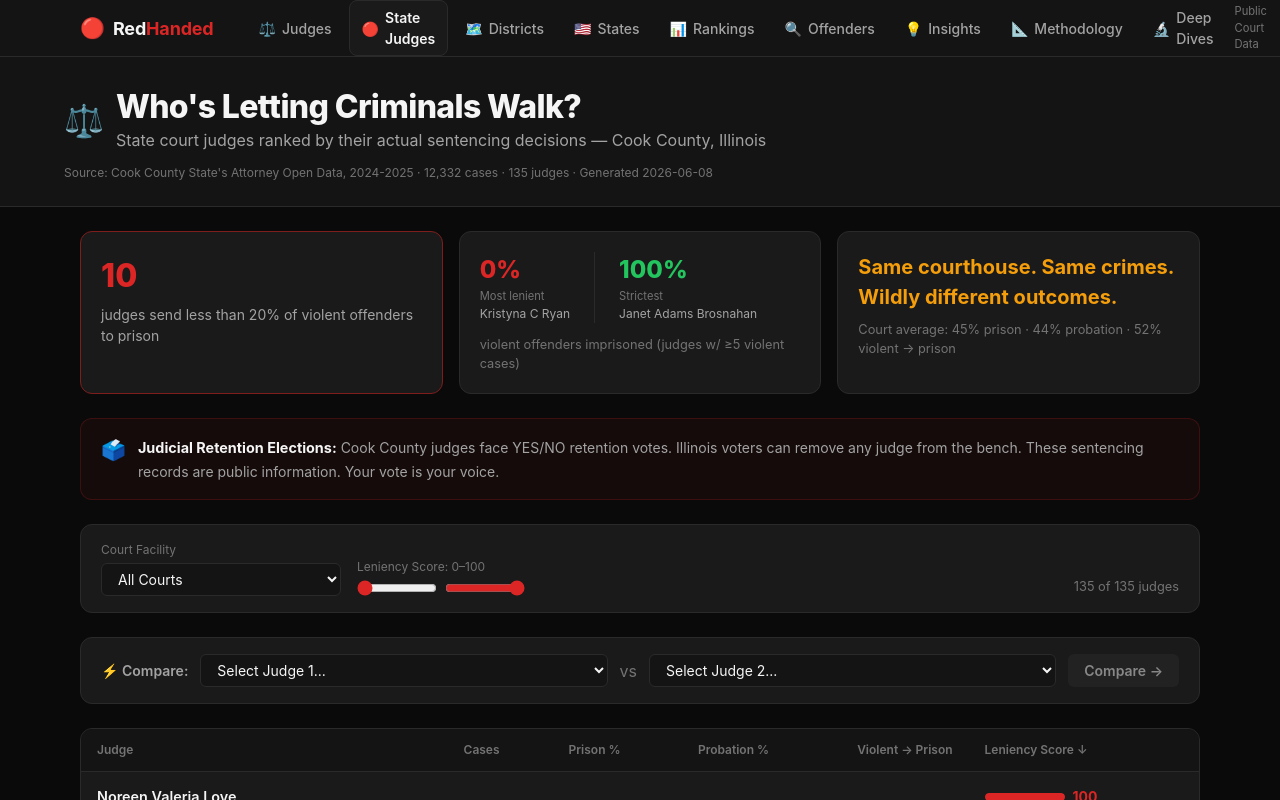
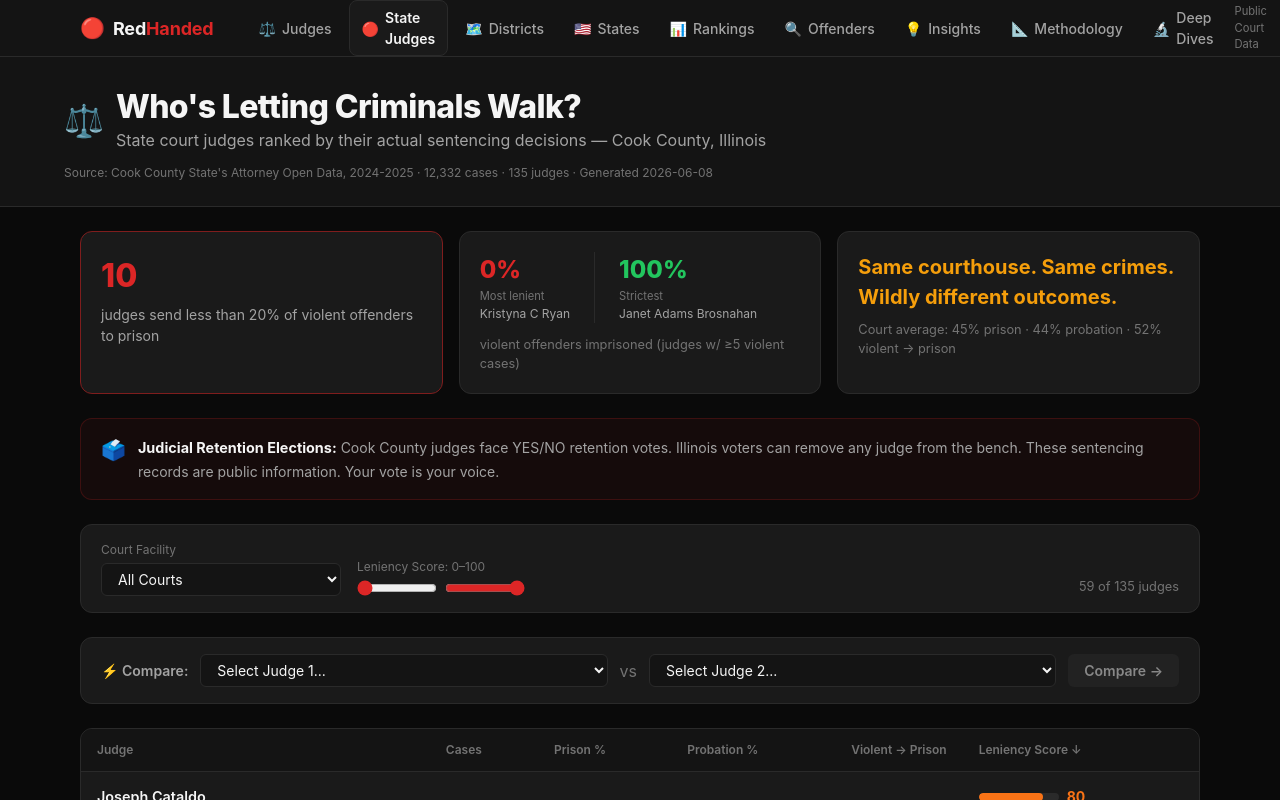
Before and after one commit to pumpsites-git/redhanded, a Next.js app: page /judges/state in a window 1280 px wide. Shown: the top 800 px of the page. Built offline with nearby package versions, Linux system fonts and the light colour scheme.

Commit message:
Filter state judge leaderboard to 30+ cases minimum
Prevents low-volume judges (1-5 cases) from dominating rankings with extreme scores

```diff
--- a/src/app/judges/state/page.tsx
+++ b/src/app/judges/state/page.tsx
@@ -166,6 +166,7 @@ export default function StateJudgesPage() {
 
   const filtered = useMemo(() => {
     let list = ALL_JUDGES.filter((j) => {
+      if (j.totalCases < 30) return false; // Minimum 30 cases for meaningful data
       if (facilityFilter && j.courtFacility !== facilityFilter) return false;
       if (j.leniencyScore < leniencyMin || j.leniencyScore > leniencyMax) return false;
       return true;
```
